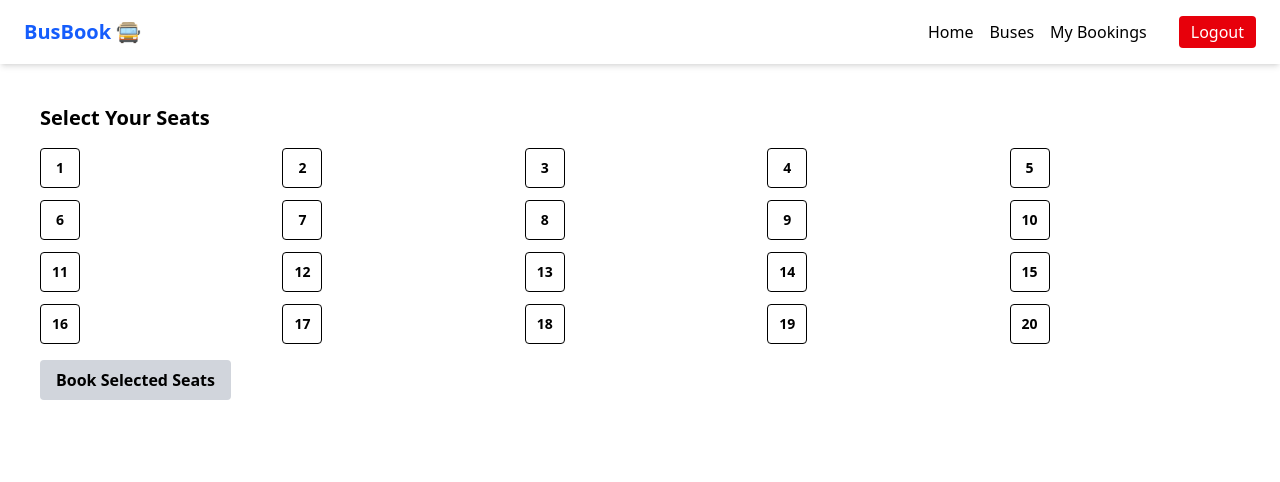
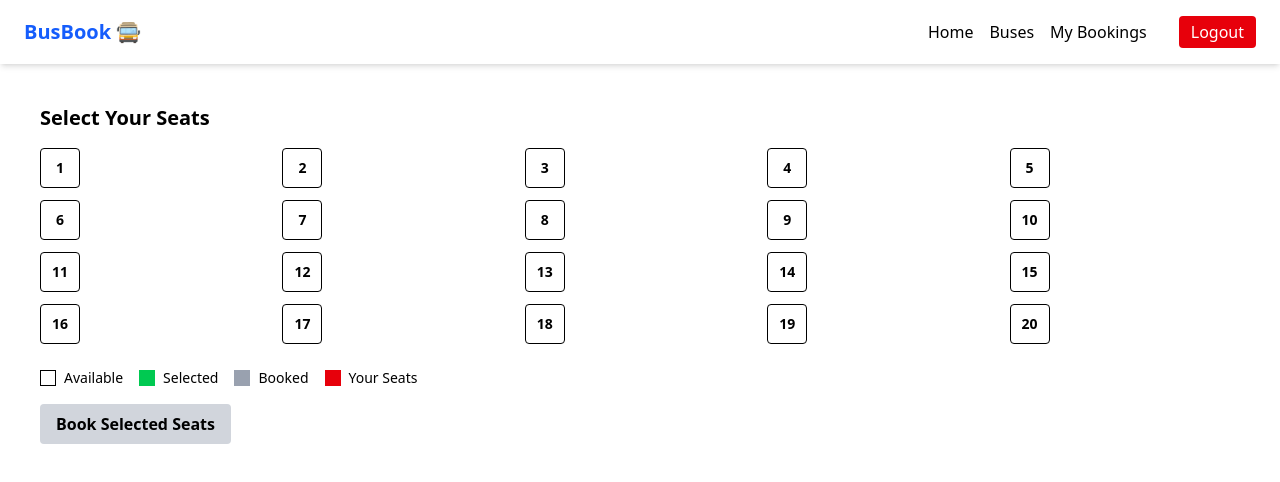
Before and after one commit to ashish6667/bus-ticket-website, a React app in the folder frontend/: page /select-seat/1 in a window 1280 px wide. Shown: the top 482 px of the page. Built offline with nearby package versions, Linux system fonts and the light colour scheme; sample sign-in values are in the browser's storage; the HTML template or start-up script is replaced by a standard one.

Commit message:
Enhance seat selection logic to read bookings from localStorage and improve UI feedback for booked and selected seats

```diff
--- a/frontend/src/pages/SeatSelection.jsx
+++ b/frontend/src/pages/SeatSelection.jsx
@@ -6,8 +6,10 @@ import toast from "react-hot-toast";
 const SeatSelection = () => {
   const { id } = useParams(); // Bus ID
   const navigate = useNavigate();
+
   const [selectedSeats, setSelectedSeats] = useState([]);
-  const [bookedSeats, setBookedSeats] = useState([]);
+  const [bookedSeats, setBookedSeats] = useState([]); // numbers
+  const [mySeats, setMySeats] = useState([]); // numbers
   const [userEmail, setUserEmail] = useState("");
 
   useEffect(() => {
@@ -16,10 +18,20 @@ const SeatSelection = () => {
       navigate("/login");
       return;
     }
+
     setUserEmail(user.email);
 
-    const seats = getBookedSeats(id); // already numbers
-    setBookedSeats(seats);
+    // Read raw bookings from localStorage
+    const allBookings = JSON.parse(localStorage.getItem("bookings")) || {};
+    const busBookings = Array.isArray(allBookings[id]) ? allBookings[id] : [];
+
+    const allSeatNumbers = busBookings.map((b) => b.seatNumber);
+    const mySeatNumbers = busBookings
+      .filter((b) => b.userEmail === user.email)
+      .map((b) => b.seatNumber);
+
+    setBookedSeats(allSeatNumbers);
+    setMySeats(mySeatNumbers);
   }, [id, navigate]);
 
   const handleSelect = (seatNumber) => {
@@ -37,18 +49,14 @@ const SeatSelection = () => {
       const booked = bookSeat(id, seat, userEmail);
       if (!booked) {
         success = false;
-        toast.error(`Seat ${seat} is already booked!`);
+        toast.error(`Seat ${seat} already booked`);
       }
     }
 
     if (success) {
       toast.success("Seats booked successfully!");
+      setSelectedSeats([]);
       navigate("/my-bookings");
-    } else {
-      // Refresh booked seats if conflict
-      const seats = getBookedSeats(id);
-      setBookedSeats(seats);
-      setSelectedSeats([]);
     }
   };
 
@@ -58,30 +66,62 @@ const SeatSelection = () => {
   return (
     <div className="p-6">
       <h2 className="text-xl font-bold mb-4">Select Your Seats</h2>
-      <div className="grid grid-cols-5 gap-3 mb-4">
-        {seats.map((num) => (
+
+      <div className="grid grid-cols-5 gap-3 mb-6">
+        {seats.map((num) => {
+          const isBooked = bookedSeats.includes(num);
+          const isMine = mySeats.includes(num);
+          const isSelected = selectedSeats.includes(num);
+
+          return (
             <div
               key={num}
-            className={`w-10 h-10 flex items-center justify-center rounded cursor-pointer text-sm font-semibold
-              ${bookedSeats.includes(num)
-                ? "bg-gray-400 text-white cursor-not-allowed"
-                : selectedSeats.includes(num)
-                ? "bg-green-600 text-white"
-                : "bg-white border hover:bg-green-100"}`}
-            onClick={() => !bookedSeats.includes(num) && handleSelect(num)}
+              title={isBooked ? "Already booked" : "Available"}
+              onClick={() =>
+                !isBooked && handleSelect(num)
+              }
+              className={`w-10 h-10 flex items-center justify-center rounded text-sm font-semibold
+                ${
+                  isBooked
+                    ? isMine
+                      ? "bg-red-600 text-white cursor-not-allowed"
+                      : "bg-gray-400 text-white cursor-not-allowed"
+                    : isSelected
+                    ? "bg-green-500 text-white cursor-pointer"
+                    : "bg-white border cursor-pointer hover:bg-green-100"
+                }`}
             >
               {num}
             </div>
-        ))}
+          );
+        })}
+      </div>
+
+      {/* Legend */}
+      <div className="flex gap-4 mb-4 text-sm">
+        <span className="flex items-center gap-2">
+          <div className="w-4 h-4 bg-white border"></div> Available
+        </span>
+        <span className="flex items-center gap-2">
+          <div className="w-4 h-4 bg-green-500"></div> Selected
+        </span>
+        <span className="flex items-center gap-2">
+          <div className="w-4 h-4 bg-gray-400"></div> Booked
+        </span>
+        <span className="flex items-center gap-2">
+          <div className="w-4 h-4 bg-red-600"></div> Your Seats
+        </span>
       </div>
 
       <button
         onClick={handleBookSeats}
         disabled={!selectedSeats.length}
         className={`px-4 py-2 rounded font-semibold transition
-          ${selectedSeats.length
+          ${
+            selectedSeats.length
               ? "bg-blue-600 text-white hover:bg-blue-700"
-            : "bg-gray-300 cursor-not-allowed"}`}
+              : "bg-gray-300 cursor-not-allowed"
+          }`}
       >
         Book Selected Seats
       </button>
```
Lines whose indentation alone changed are shown as unchanged.
